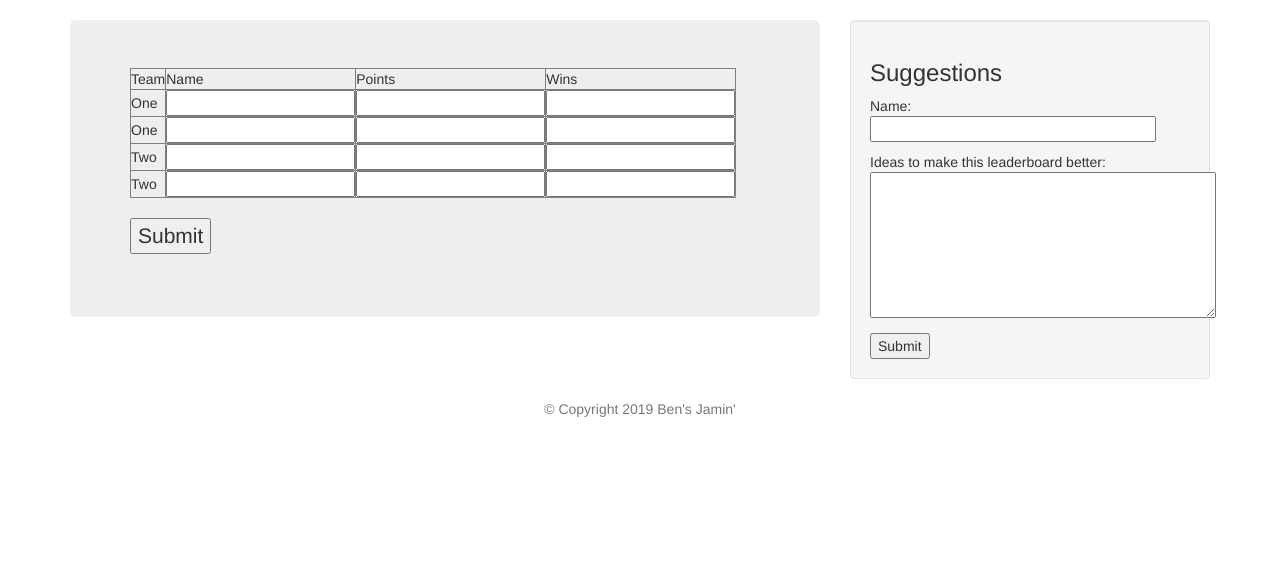
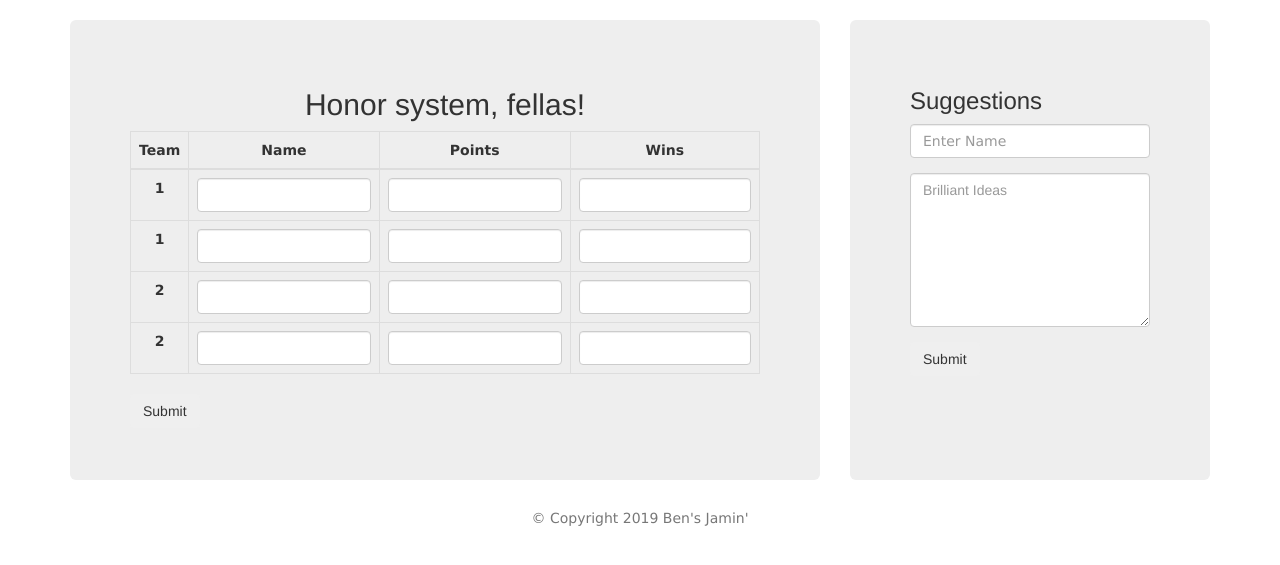
Before and after one commit to benelan/foos, a Node server app: page /report in a window 1280 px wide. Shown: the part 102-667 px from the top of the page. Run offline with Node 20, Linux system fonts and the light colour scheme; some libraries are stand-ins or nearby versions.

Commit message:
bootstrap tables

```diff
--- a/data/players_repo.js
+++ b/data/players_repo.js
@@ -52,7 +52,7 @@ class PlayerRepo {
       }
 
       selectAll() {
-        return this.dao.get(
+        return this.dao.all(
           `SELECT * FROM players`)
         }
 
--- a/public/css/styles.css
+++ b/public/css/styles.css
@@ -0,0 +1,17 @@
+th, td, p, input {
+    font:14px Verdana;
+}
+table, th, td
+{
+    border: solid 1px #DDD;
+    border-collapse: collapse;
+    padding: 2px 3px;
+    text-align: center;
+}
+th {
+    font-weight:bold;
+}
+
+h2 {
+    text-align: center;
+}
--- a/server.js
+++ b/server.js
@@ -1,68 +1,53 @@
 // server.js
 // load the things we need
-const express = require('express'),
-bodyParser = require('body-parser'),
-path = require('path'),
-validate = require('express-validator'),
-
-// database stuff
-Promise = require('bluebird'),
-AppDAO = require('./data/dao'),
-dao = new AppDAO('./data/database.sqlite3')
-PlayerRepo = require('./data/players_repo'),
-players = new PlayerRepo(dao);
+const express = require("express"),
+  bodyParser = require("body-parser"),
+  path = require("path"),
+  validate = require("express-validator"),
+  // database stuff
+  Promise = require("bluebird"),
+  AppDAO = require("./data/dao"),
+  dao = new AppDAO("./data/database.sqlite3");
+(PlayerRepo = require("./data/players_repo")), (players = new PlayerRepo(dao));
 
 app = express();
 
-app.use(express.static(path.join(__dirname, 'public')));
+app.use(express.static(path.join(__dirname, "public")));
 app.use(bodyParser.urlencoded({ extended: true }));
 
 // set the view engine to ejs
-app.set('view engine', 'ejs');
+app.set("view engine", "ejs");
 
 // use res.render to load up an ejs view file
 
 // index page
-app.get('/', function(req, res) {
+app.get("/", function(req, res) {
   let data = {};
-  players.createTable()
-  .then(() => {
-      return players.selectAll()
+  players
+    .createTable()
+    .then(() => {
+      return players.selectAll();
     })
-    .then((rows)=>{
-      for (row in rows) {
-      console.log(row + ": " + rows[row]) }
-
-    }).then(()=> {
-
-  const table = [
-    { name: 'Ben', points: 3 },
-    { name: 'Jose', points: 5 },
-    { name: 'Luke', points: 10 }
-]
-const tagline = "This is a placeholder until I get the db connected.";
-
-res.render('pages/index', {
-    table: table,
-    tagline: tagline,
-    data: data
-});
-
-});
+    .then(rows => {
+      data = rows;
+    })
+    .then(() => {
+      res.render("pages/index", {
+        data: data
+      });
+    });
 });
 
 // report page
-app.get('/report', function(req, res) {
-    res.render('pages/report');
+app.get("/report", function(req, res) {
+  res.render("pages/report");
 });
 
-
-app.post('/submit-game', (req, res) => {
-  const username = req.body.username
+app.post("/submit-game", (req, res) => {
+  const username = req.body.username;
   console.log(username);
-  res.end()
-})
-
+  res.end();
+});
 
 app.listen(8080);
-console.log('8080 is the magic port');
+console.log("8080 is the magic port");
--- a/views/pages/report.ejs
+++ b/views/pages/report.ejs
@@ -14,84 +14,64 @@
 <main>
 <div class="row">
     <div class="col-sm-8">
-        <div class="jumbotron">
-            <form method="POST" action="/submit-game">
-            <TABLE BORDER="1">
-            <TR>
-                <TD>Team</TD>
-			    <TD>Name</TD>
-			    <TD>Points</TD>
-                <TD>Wins</TD>
-		    </TR>
-		    <TR>
-             <TD>One</TD>
-			<TD>
-				<INPUT TYPE="TEXT" NAME="name1" SIZE="20">
-			</TD>
-            <TD>
-				<INPUT TYPE="TEXT" NAME="points1" SIZE="20">
-			</TD>
-            <TD>
-				<INPUT TYPE="TEXT" NAME="wins1" SIZE="20">
-			</TD>
-		</TR>
-        <TR>
-            <TD>One</TD>
-			<TD>
-				<INPUT TYPE="TEXT" NAME="name2" SIZE="20">
-			</TD>
-            <TD>
-				<INPUT TYPE="TEXT" NAME="points2" SIZE="20">
-			</TD>
-            <TD>
-				<INPUT TYPE="TEXT" NAME="wins2" SIZE="20">
-			</TD>
-		</TR>
-        <TR>
-         <TD>Two</TD>
-			<TD>
-				<INPUT TYPE="TEXT" NAME="name3" SIZE="20">
-			</TD>
-            <TD>
-				<INPUT TYPE="TEXT" NAME="points3" SIZE="20">
-			</TD>
-            <TD>
-				<INPUT TYPE="TEXT" NAME="wins3" SIZE="20">
-			</TD>
-		</TR>
-
-        <TR>
-                 <TD>Two</TD>
-			<TD>
-				<INPUT TYPE="TEXT" NAME="name4" SIZE="20">
-			</TD>
-            <TD>
-				<INPUT TYPE="TEXT" NAME="points4" SIZE="20">
-			</TD>
-            <TD>
-				<INPUT TYPE="TEXT" NAME="wins4" SIZE="20">
-			</TD>
-		</TR>
-
-	</TABLE>
-    <br>
-	<P>
-		<INPUT TYPE="SUBMIT" VALUE="Submit" NAME="B1">
-	</P>
+        <div class="jumbotron" style="min-height: 460px">
+		<h2>Honor system, fellas!</h2>
+		<form method="POST" action="/submit-game">
+		<table class="table">
+			<thead>
+				<tr>
+				<th scope="col">Team</th>
+				<th scope="col">Name</th>
+				<th scope="col">Points</th>
+				<th scope="col">Wins</th>
+				</tr>
+			</thead>
+			<tbody>
+				<tr>
+				<th scope="row">1</th>
+				<td><input type="text" class="form-control" id="name1" name="name1"/></td>
+				<td><input type="text" class="form-control" id="points1" name="points1"/></td>
+				<td><input type="text" class="form-control" id="wins1" name="wins1"/></td>
+				</tr>
+				<tr>
+				<th scope="row">1</th>
+				<td><input type="text" class="form-control" id="name2" name="name2"/></td>
+				<td><input type="text" class="form-control" id="points2" name="points2"/></td>
+				<td><input type="text" class="form-control" id="wins2" name="wins2"/></td>
+				</tr>
+				<tr>
+				<th scope="row">2</th>
+				<td><input type="text" class="form-control" id="name2" name="name2"/></td>
+				<td><input type="text" class="form-control" id="points2" name="points2"/></td>
+				<td><input type="text" class="form-control" id="wins2" name="wins2"/></td>
+				</tr>
+				<tr>
+				<th scope="row">2</th>
+				<td><input type="text" class="form-control" id="name2" name="name2"/></td>
+				<td><input type="text" class="form-control" id="points2" name="points2"/></td>
+				<td><input type="text" class="form-control" id="wins2" name="wins2"/></td>
+				</tr>
+			</tbody>
+			</table>
+				<button type="submit" class="btn btn-light">Submit</button>
             </form>
         </div>
     </div>
 
     <div class="col-sm-4">
-        <div class="well">
+        <div class="jumbotron" style="min-height: 460px">
             <h3>Suggestions</h3>
                 <form method="POST" action="/submit-suggest">
 
-                <p>Name: <INPUT TYPE="TEXT" NAME="namesug" SIZE="32"></p>
+                <div class="form-group">
+					<input type="text" class="form-control" id="trashy" placeholder="Enter Name">
+				</div>
 
-                <p>Ideas to make this leaderboard better:
-				<textarea rows = "7" cols = "40" name = "description"></textarea></p>
-                <INPUT TYPE="SUBMIT" VALUE="Submit" NAME="B1">
+				<div class="form-group">
+    				<textarea class="form-control" id="trash" rows="7" placeholder="Brilliant Ideas"></textarea>
+ 					 </div>
+					  <button type="submit" class="btn btn-light">Submit</button>
+				</form>
         </div>
     </div>
 
```
Also changed, not shown: views/pages/index.ejs (+23 -9 lines).
